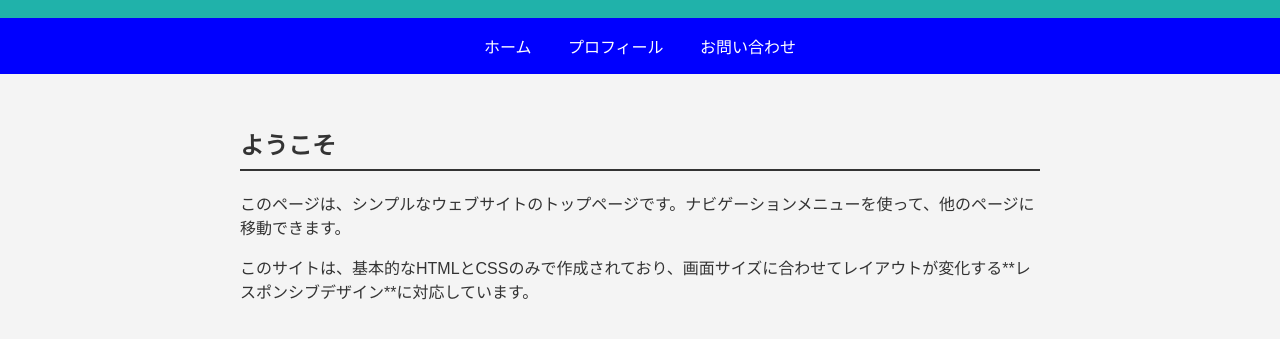
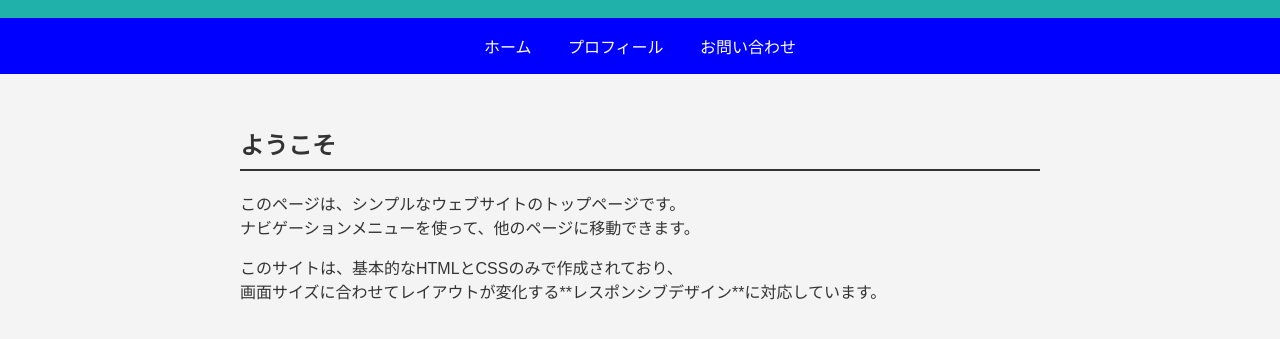
Before and after one commit to hgwrtmm/my-project, a plain HTML site: page index.html in a window 1280 px wide. Shown: the part 103-442 px from the top of the page. Drawn offline with Linux system fonts and the light colour scheme.

Commit message:
index.html 変更

```diff
--- a/index.html
+++ b/index.html
@@ -100,8 +100,10 @@
     <div class="container">
         <section class="main-content">
             <h2>ようこそ</h2>
-            <p>このページは、シンプルなウェブサイトのトップページです。ナビゲーションメニューを使って、他のページに移動できます。</p>
-            <p>このサイトは、基本的なHTMLとCSSのみで作成されており、画面サイズに合わせてレイアウトが変化する**レスポンシブデザイン**に対応しています。</p>
+            <p>このページは、シンプルなウェブサイトのトップページです。<br>
+                ナビゲーションメニューを使って、他のページに移動できます。</p>
+            <p>このサイトは、基本的なHTMLとCSSのみで作成されており、<br>
+                画面サイズに合わせてレイアウトが変化する**レスポンシブデザイン**に対応しています。</p>
         </section>
     </div>
 
```
